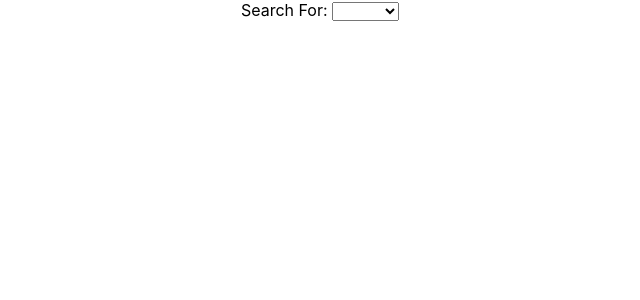
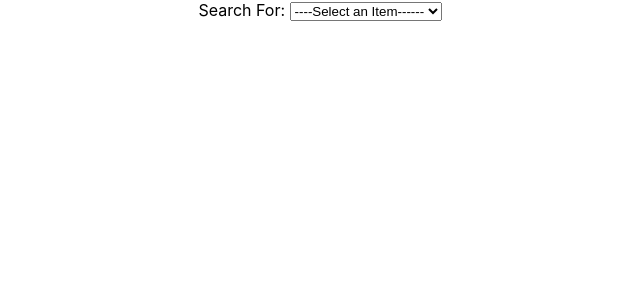
Before and after one commit to qidCoder/mern_lukeAPIwalker, a React (Create React App) app in the folder luke-api-walker/: page / in a window 1280 px wide. Shown: the top 300 px of the page, without its empty margins (320-960 px from the left). Built offline with nearby package versions, Linux system fonts and the light colour scheme.

Commit message:
Terinary operator on dropdown items

```diff
--- a/luke-api-walker/src/App.jsx
+++ b/luke-api-walker/src/App.jsx
@@ -23,7 +23,7 @@ function App() {
           {
             categories.map( (cat, i) => {
               return(
-                <option key={i} value={cat}>{cat}</option>
+                <option key={i} value={cat}>{cat == '' ? "----Select an Item------" : cat}</option>
               )
             })
           }
```
